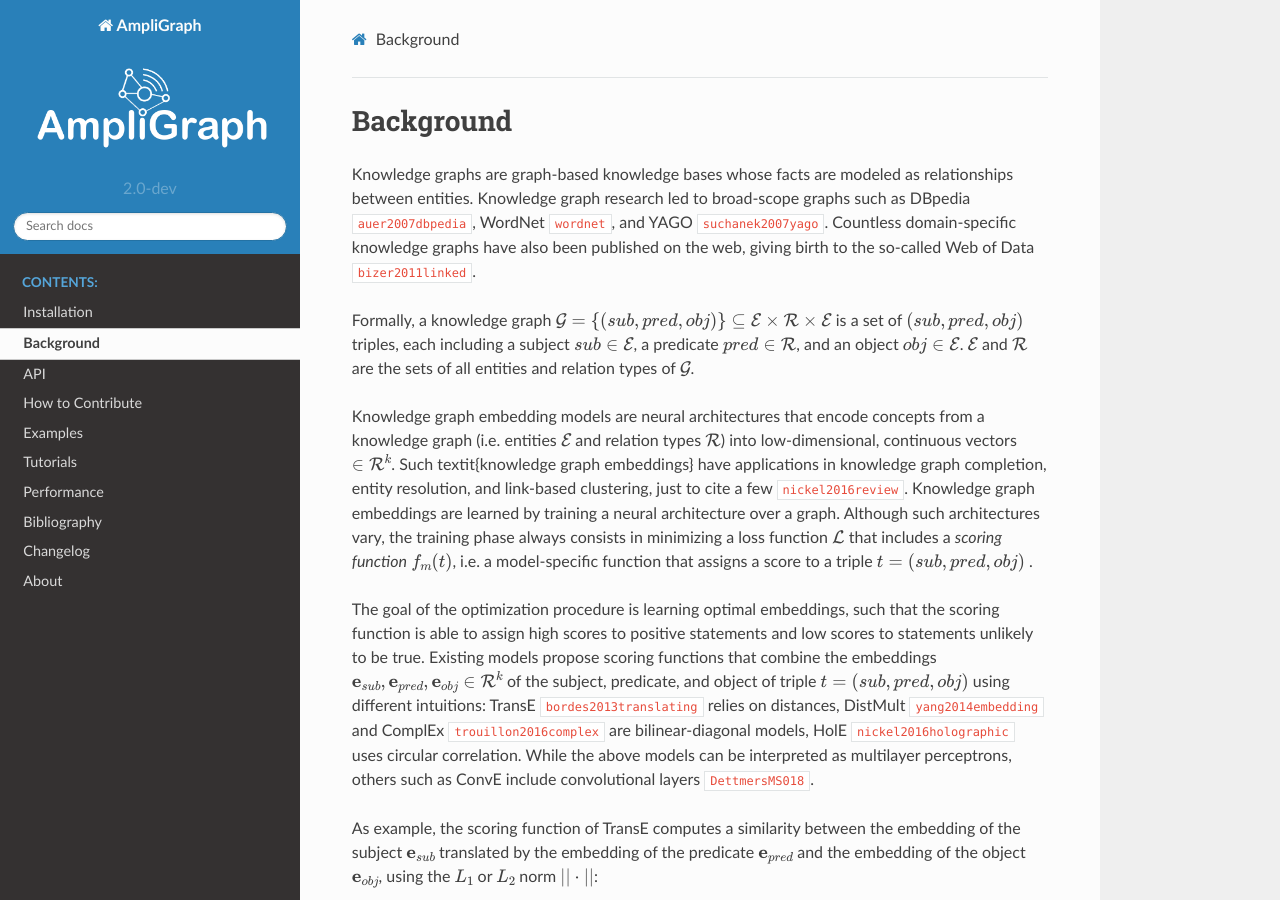
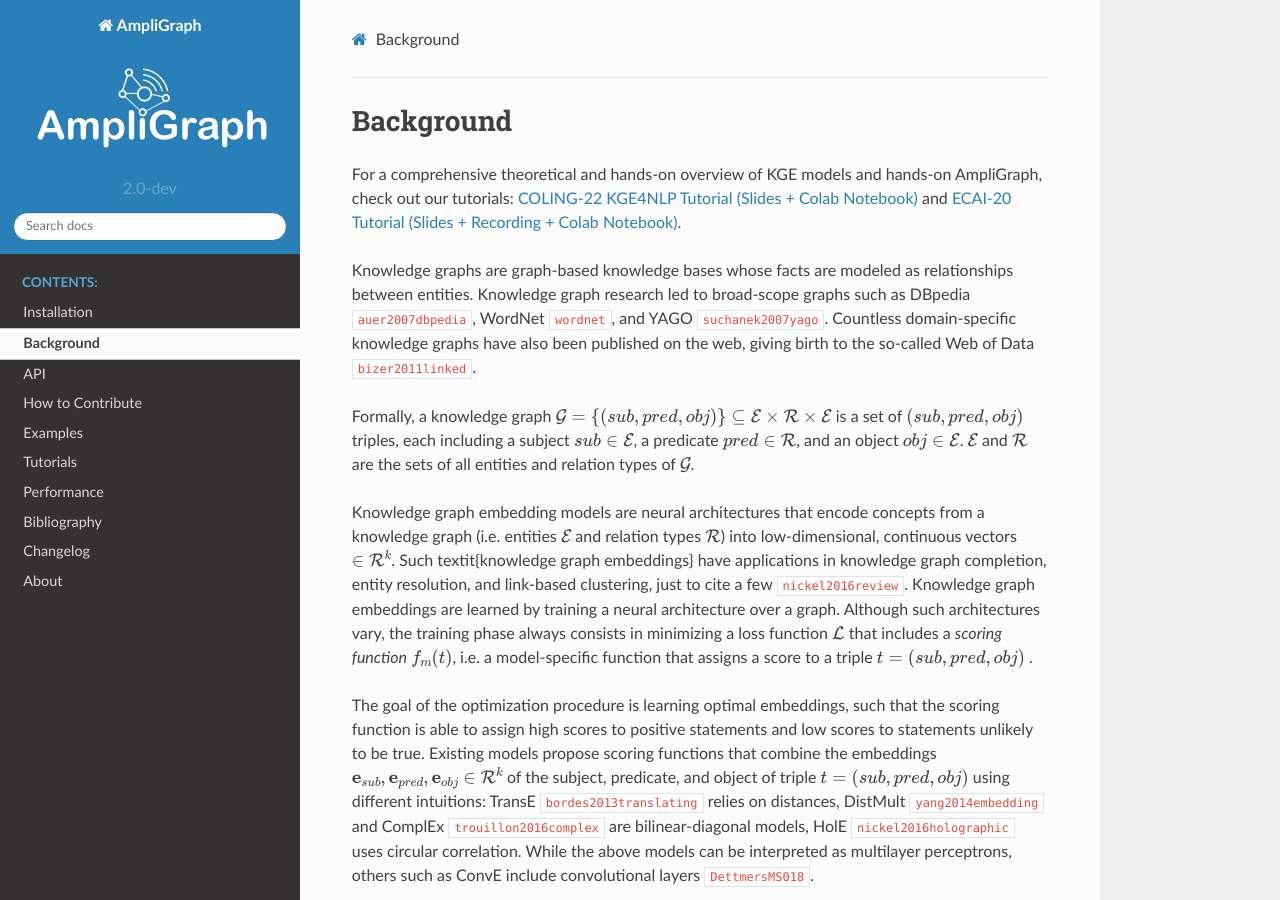
Before and after one commit to Accenture/AmpliGraph, a Sphinx documentation site: the page built from docs/background.rst, in a window 1280 px wide and 900 px high. Built offline with Sphinx 7.4.7 and the Read the Docs theme 2.0.0, drawn with Linux system fonts in a browser that asks for light colours; cross-references to code outside the pages are shown as plain code; the version number is read from the project's files by our own code.

Commit message:
Add link to COLING tutorial in documentation

```diff
--- a/docs/background.rst
+++ b/docs/background.rst
@@ -1,5 +1,12 @@
 Background
 ==========
+
+For a comprehensive theoretical and hands-on overview of KGE models and hands-on AmpliGraph, check out our tutorials:
+`COLING-22 KGE4NLP Tutorial (Slides + Colab Notebook)`_ and `ECAI-20 Tutorial (Slides + Recording + Colab Notebook)`_.
+
+.. _COLING-22 KGE4NLP Tutorial (Slides + Colab Notebook): https://kge4nlp-coling22.github.io/
+
+.. _ECAI-20 Tutorial (Slides + Recording + Colab Notebook): https://kge-tutorial-ecai2020.github.io/
 
 Knowledge graphs are graph-based knowledge bases whose facts are modeled as relationships between entities. Knowledge graph research led to broad-scope graphs such as DBpedia :cite:`auer2007dbpedia`, WordNet :cite:`wordnet`, and YAGO :cite:`suchanek2007yago`.
 Countless domain-specific knowledge graphs have also been published on the web, giving birth to the so-called Web of Data :cite:`bizer2011linked`.
```
Also changed, not shown: docs/tutorials.md (+3 -0 lines).
